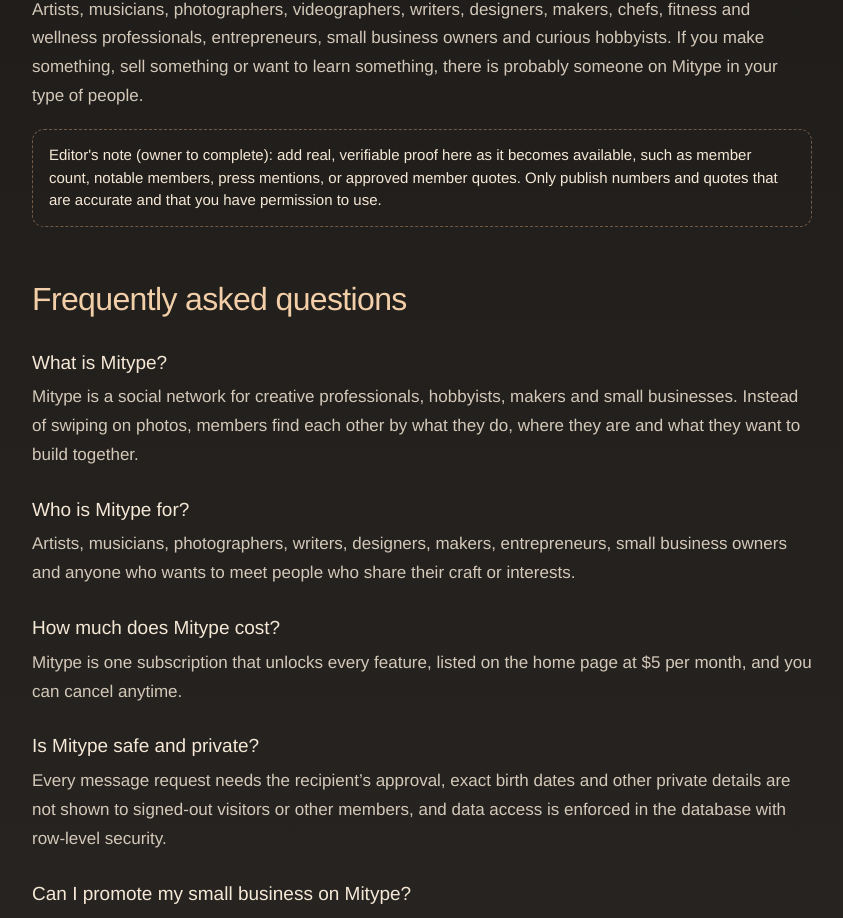
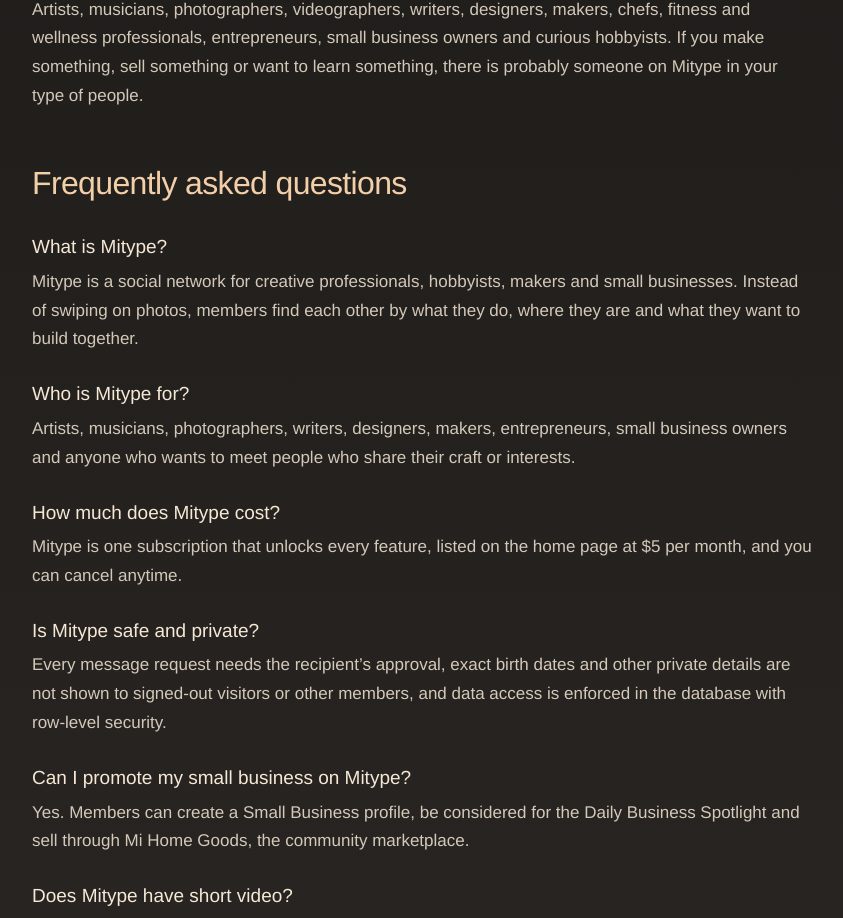
Before and after one commit to mitype/mitype, a Next.js app: page /why-mitype in a window 1280 px wide. Shown: the part 2179-3097 px from the top of the page, without its empty margins (218-1061 px from the left). Built offline with nearby package versions, Linux system fonts and the light colour scheme; no server answers.

Commit message:
Remove editor note from why-mitype

```diff
--- a/app/why-mitype/page.tsx
+++ b/app/why-mitype/page.tsx
@@ -222,12 +222,6 @@ export default function WhyMitypePage() {
             probably someone on Mitype in your type of people.
           </p>
 
-          <div className="wm-note">
-            Editor&apos;s note (owner to complete): add real, verifiable proof here as it becomes
-            available, such as member count, notable members, press mentions, or approved member
-            quotes. Only publish numbers and quotes that are accurate and that you have permission to
-            use.
-          </div>
 
           <h2>Frequently asked questions</h2>
           {FAQ.map((f) => (
```
